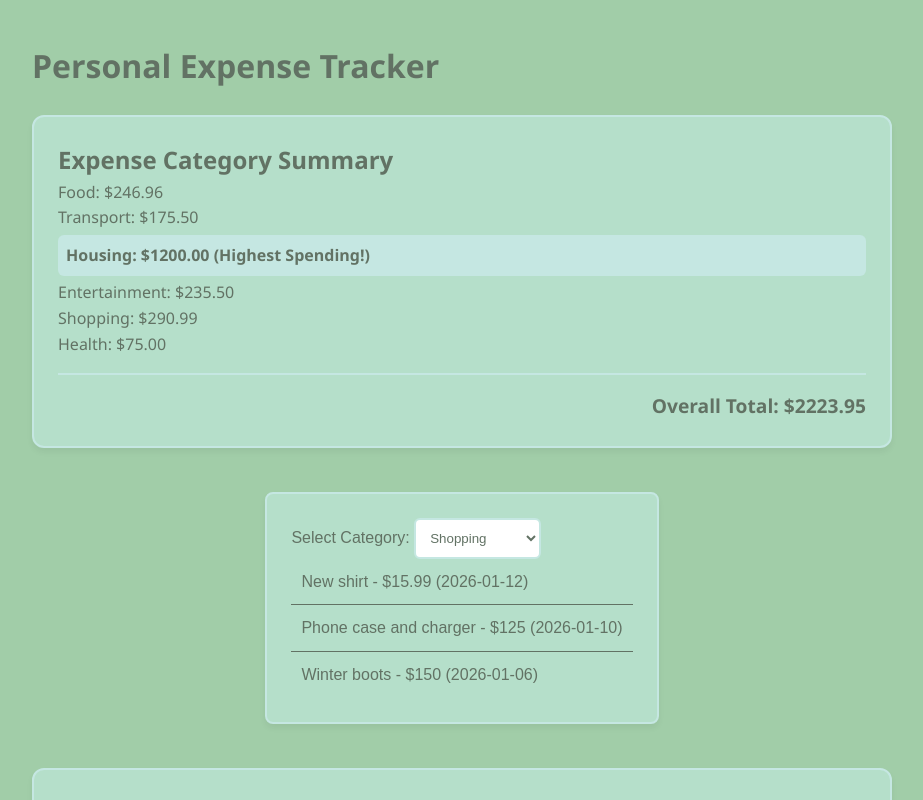
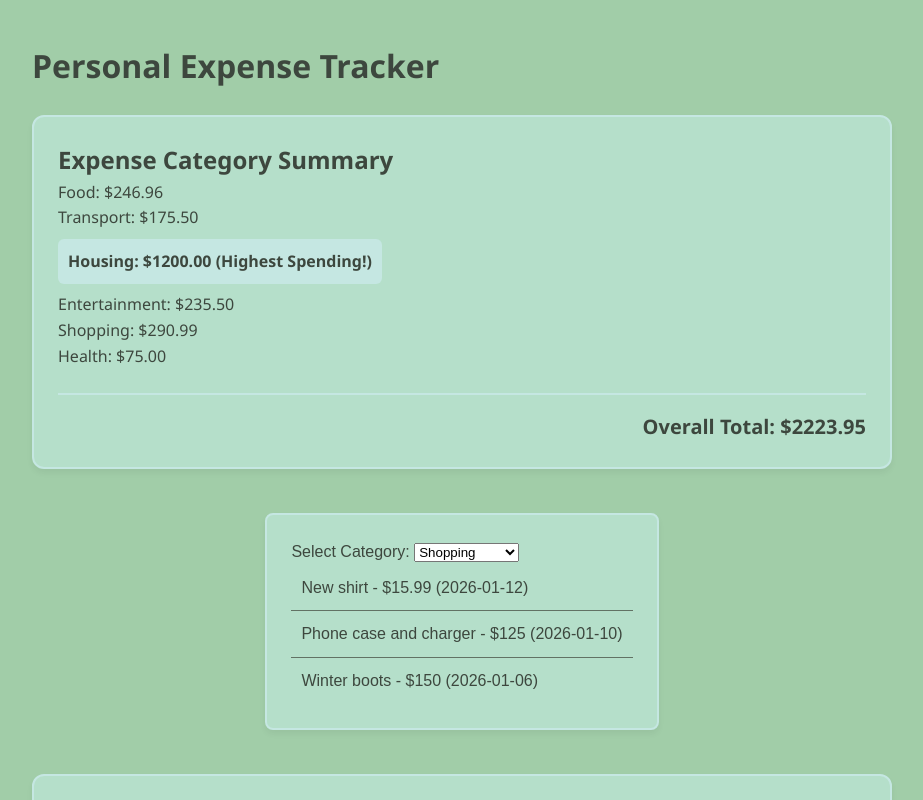
Before and after one commit to ntolentino4/group-6-full-stack-project, a React (Vite) app in the folder vite-project/: page /expense-filter in a window 1280 px wide. Shown: the top 800 px of the page, without its empty margins (178-1101 px from the left). Built offline with nearby package versions, Linux system fonts and the light colour scheme.

Commit message:
updated file to fix axe dev tools issues

```diff
--- a/vite-project/src/App.css
+++ b/vite-project/src/App.css
@@ -1,4 +1,40 @@
-/* Layout Container */
+/* =========================================
+   1. GLOBAL STYLES & VARIABLES
+   ========================================= */
+:root {
+  --color-granite: #3d473e;
+  --color-celadon-light: #a1cda8;
+  --color-celadon-mint: #b5dfca;
+  --color-frozen-water: #c5e7e2;
+  --color-lilac-ash: #7d6478;
+
+  --font-primary: "Segoe UI", Arial, sans-serif;
+  --font-size-h1: 2rem;
+  --font-size-h2: 1.5rem;
+  --font-size-body: 1rem;
+  --font-size-small: 0.875rem;
+
+  --radius-lg: 12px;
+  --radius-sm: 6px;
+  --card-shadow: 0 4px 6px rgba(0, 0, 0, 0.05);
+}
+
+* {
+  box-sizing: border-box;
+  margin: 0;
+  padding: 0;
+}
+
+body {
+  font-family: var(--font-primary);
+  background-color: var(--color-celadon-light);
+  color: var(--color-granite);
+  line-height: 1.6;
+}
+
+/* =========================================
+   2. LAYOUT
+   ========================================= */
 .app-container {
   max-width: 900px;
   margin: 0 auto;
@@ -11,80 +47,15 @@ main {
   gap: 24px;
 }
 
-/* Shared Card Styling for all 3 Components */
+/* =========================================
+   3. SHARED COMPONENT STYLING (Cards)
+   ========================================= */
 .category-summary,
 .expense-filter,
 .recent-expenses {
   background-color: var(--color-celadon-mint);
   border: 2px solid var(--color-frozen-water);
-  border-radius: var(--border-radius-lg);
+  border-radius: var(--radius-lg);
   padding: 24px;
   box-shadow: var(--card-shadow);
 }
-
-/* 1. Category Summary Specifics */
-.highest-spending {
-  background-color: var(--color-frozen-water);
-  color: var(--color-granite);
-  font-weight: bold;
-  padding: 10px;
-  border-radius: var(--border-radius-sm);
-  margin: 8px 0;
-}
-
-.overall-total {
-  margin-top: 1.5rem;
-  padding-top: 1rem;
-  border-top: 2px solid var(--color-frozen-water);
-  text-align: right;
-  font-size: 1.2rem;
-  font-weight: bold;
-}
-
-/* 2. Expense Filter Specifics */
-.filter-controls {
-  margin-bottom: 20px;
-  display: flex;
-  align-items: center;
-  gap: 12px;
-}
-
-.expense-filter select {
-  padding: 10px;
-  border-radius: var(--border-radius-sm);
-  border: 2px solid var(--color-frozen-water);
-  background-color: white;
-  color: var(--color-granite);
-  cursor: pointer;
-}
-
-/* 3. Recent Expenses Specifics */
-.expense-item {
-  padding: 16px 0;
-  border-bottom: 1px solid var(--color-frozen-water);
-  transition: background-color 0.2s;
-}
-
-.expense-item:last-child {
-  border-bottom: none;
-}
-
-.expense-item h3 {
-  color: var(--color-granite);
-  margin-bottom: 4px;
-}
-
-/* Buttons (Using the Lilac Ash accent) */
-button {
-  background-color: var(--color-lilac-ash);
-  color: white;
-  border: none;
-  padding: 10px 20px;
-  border-radius: var(--border-radius-sm);
-  font-weight: bold;
-  cursor: pointer;
-}
-
-button:hover {
-  filter: brightness(90%);
-}
--- a/vite-project/src/components/category-summary/CategorySummary.css
+++ b/vite-project/src/components/category-summary/CategorySummary.css
@@ -1,10 +1,3 @@
-.category-summary {
-  background-color: var(--color-celadon-mint);
-  border: 2px solid var(--color-frozen-water);
-  border-radius: 12px;
-  padding: 24px;
-}
-
 .category-summary ul {
   list-style: none;
   padding: 0;
@@ -13,16 +6,18 @@
 .highest-spending {
   background-color: var(--color-frozen-water);
   color: var(--color-granite);
-  font-weight: bold;
-  padding: 8px;
-  border-radius: 6px;
-  margin: 4px 0;
+  font-weight: 700;
+  padding: 10px;
+  border-radius: var(--radius-sm);
+  margin: 8px 0;
+  display: inline-block;
 }
 
 .overall-total {
-  margin-top: 1rem;
+  margin-top: 1.5rem;
   padding-top: 1rem;
   border-top: 2px solid var(--color-frozen-water);
   text-align: right;
-  color: var(--color-granite);
+  font-size: 1.25rem;
+  font-weight: bold;
 }
--- a/vite-project/src/components/expense-filter/ExpenseFilter.css
+++ b/vite-project/src/components/expense-filter/ExpenseFilter.css
@@ -14,8 +14,8 @@
 }
 
 .expense-filter {
-  background-color: #B5DFCA; /* Mint Celadon - lighter color for component interior */
-  border: 2px solid #C5E7E2; /* Frozen Water - border color */
+  background-color: #b5dfca; /* Mint Celadon - lighter color for component interior */
+  border: 2px solid #c5e7e2; /* Frozen Water - border color */
   border-radius: 8px;
   padding: 24px;
   margin: 20px auto;
```
Also changed, not shown: 1 other file (tests, documents, lock files or other folders).
